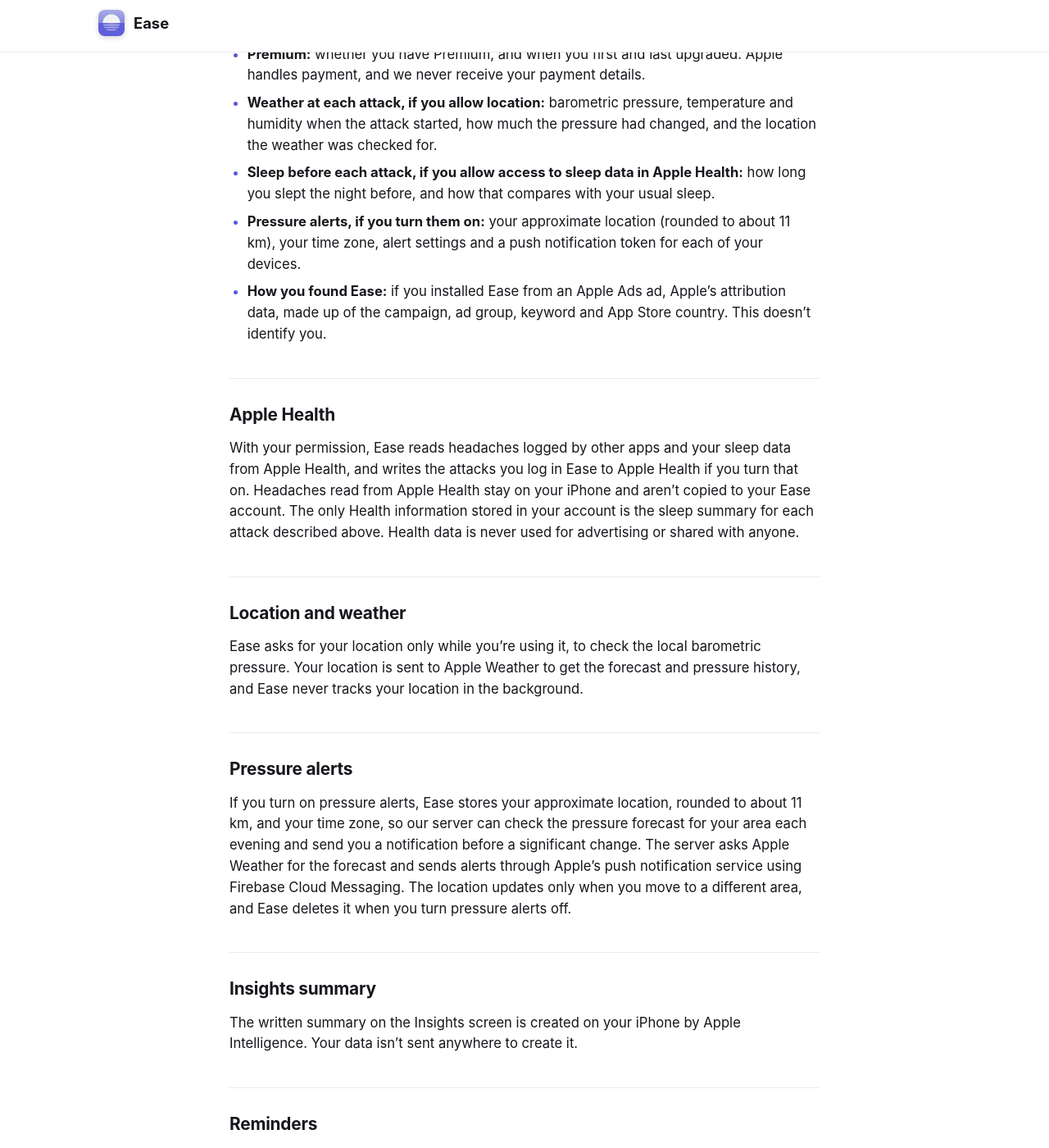
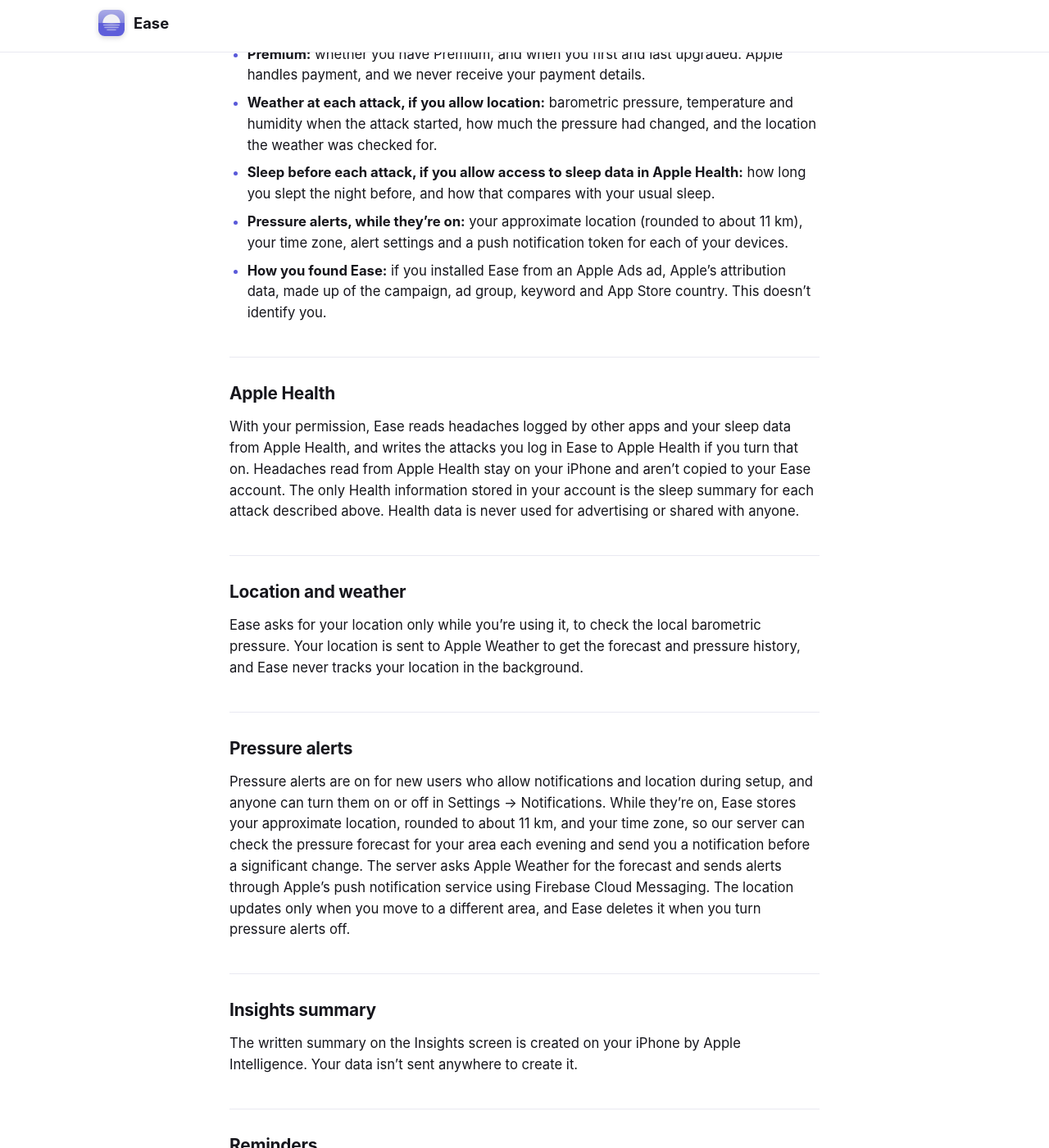
Before and after one commit to HeshamMegid/heshammegid.github.io, a Jekyll site: the page built from apps/ease/privacy.md, in a window 1280 px wide and 1400 px high, scrolled down 817 px. Shown: the whole window at 82% size. Built offline with Jekyll 4.4.1, drawn with Linux system fonts in a browser that asks for light colours.

Commit message:
Ease privacy: pressure alerts on for new users
Co-Authored-By: Claude Opus 5.5 <noreply@anthropic.com>

```diff
--- a/apps/ease/privacy.md
+++ b/apps/ease/privacy.md
@@ -29,7 +29,7 @@ Ease creates an account for you automatically, without asking for your name or e
 - **Premium:** whether you have Premium, and when you first and last upgraded. Apple handles payment, and we never receive your payment details.
 - **Weather at each attack, if you allow location:** barometric pressure, temperature and humidity when the attack started, how much the pressure had changed, and the location the weather was checked for.
 - **Sleep before each attack, if you allow access to sleep data in Apple Health:** how long you slept the night before, and how that compares with your usual sleep.
-- **Pressure alerts, if you turn them on:** your approximate location (rounded to about 11 km), your time zone, alert settings and a push notification token for each of your devices.
+- **Pressure alerts, while they're on:** your approximate location (rounded to about 11 km), your time zone, alert settings and a push notification token for each of your devices.
 - **How you found Ease:** if you installed Ease from an Apple Ads ad, Apple's attribution data, made up of the campaign, ad group, keyword and App Store country. This doesn't identify you.
 
 ## Apple Health
@@ -42,7 +42,7 @@ Ease asks for your location only while you're using it, to check the local barom
 
 ## Pressure alerts
 
-If you turn on pressure alerts, Ease stores your approximate location, rounded to about 11 km, and your time zone, so our server can check the pressure forecast for your area each evening and send you a notification before a significant change. The server asks Apple Weather for the forecast and sends alerts through Apple's push notification service using Firebase Cloud Messaging. The location updates only when you move to a different area, and Ease deletes it when you turn pressure alerts off.
+Pressure alerts are on for new users who allow notifications and location during setup, and anyone can turn them on or off in Settings → Notifications. While they're on, Ease stores your approximate location, rounded to about 11 km, and your time zone, so our server can check the pressure forecast for your area each evening and send you a notification before a significant change. The server asks Apple Weather for the forecast and sends alerts through Apple's push notification service using Firebase Cloud Messaging. The location updates only when you move to a different area, and Ease deletes it when you turn pressure alerts off.
 
 ## Insights summary
 
```
